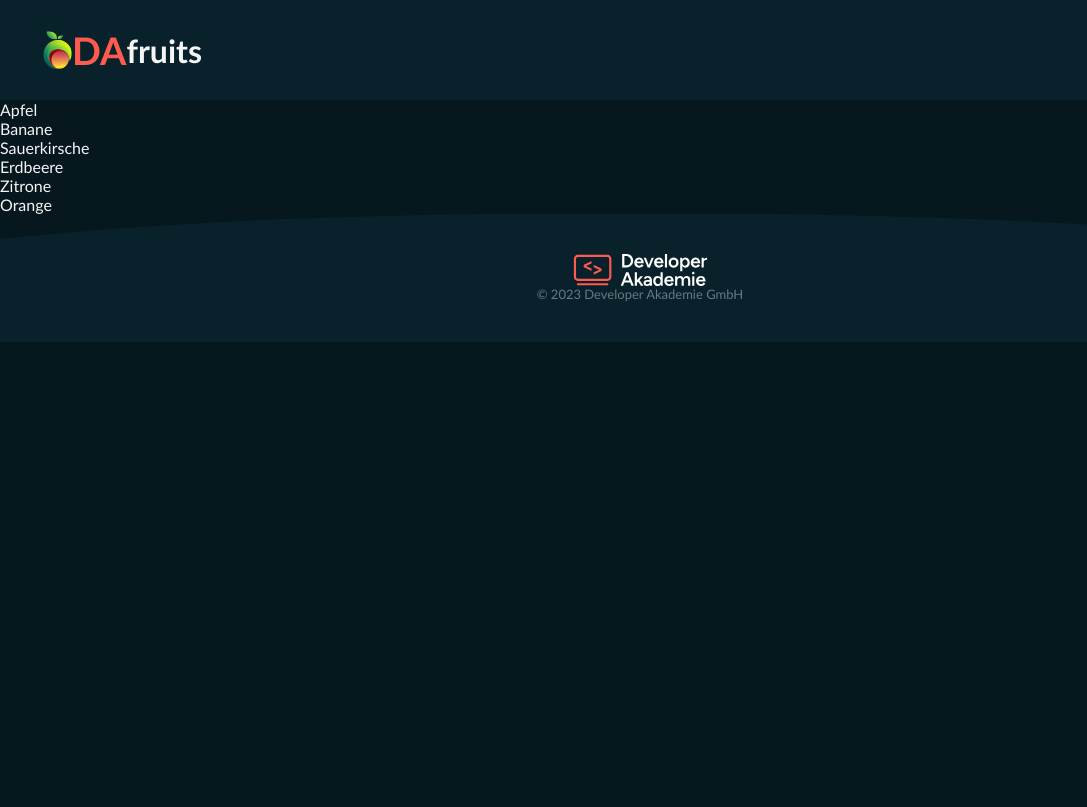
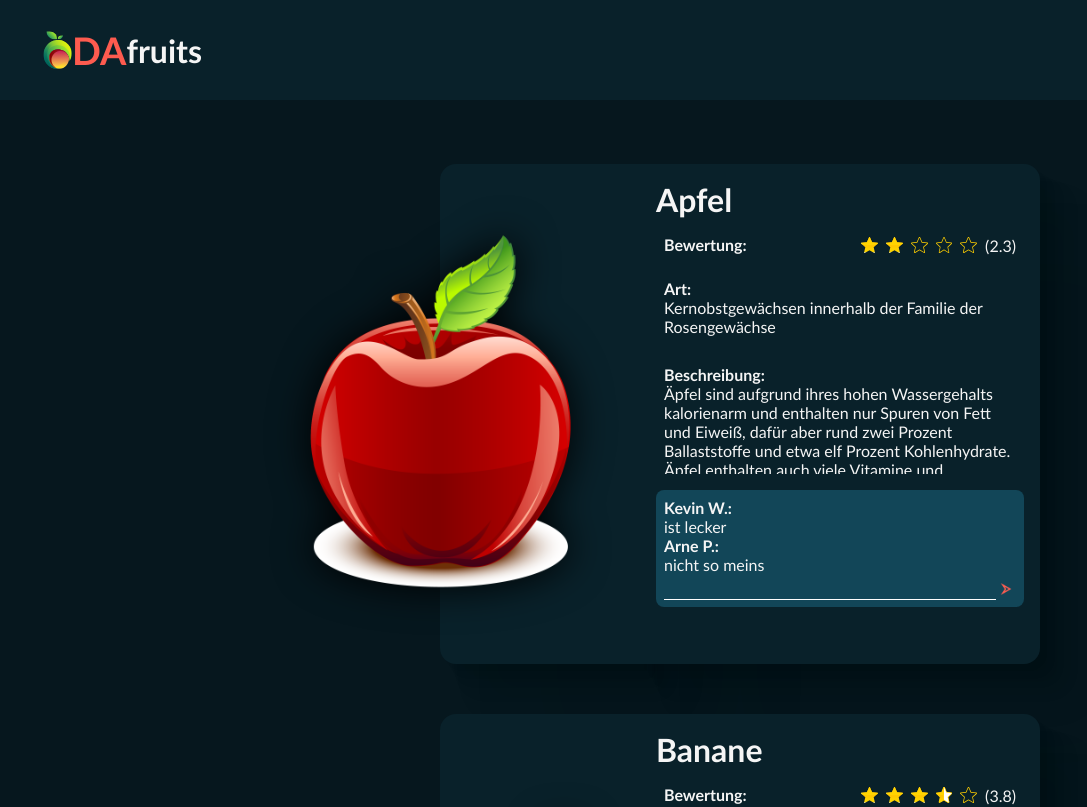
Before and after one commit to DennisJakobi76/TypeScript_Test_DA_Fruits, an Angular app: page / in a window 1280 px wide. Shown: the top 807 px of the page, without its empty margins (0-1087 px from the left). Built offline with nearby package versions, Linux system fonts and the light colour scheme.

Commit message:
changed if else to switch for training purposes

```diff
--- a/src/app/fruitlist/fruitlist.component.html
+++ b/src/app/fruitlist/fruitlist.component.html
@@ -1,4 +1,62 @@
 <!DOCTYPE html>
-@for(item of fruitlist; track item.name) {
-<p>{{item.name}}</p>
-}
+<div class="fruitlist_content">
+	@for(item of fruitlist; track item.name){
+	<section class="singleFruitBox">
+		<div>
+			<img src="./img/fruits/{{item.img}}" alt="" srcset="">
+		</div>
+		<div>
+			<h2> {{item.name}}</h2>
+			<div>
+				<p><b>Bewertung:</b></p>
+				<div>
+					@for(count of [1,2,3,4,5]; track fruitlist){
+
+					@let starType = item.stars >= count ? "fullStar" : item.stars >= count - 0.5 ? "halfStar" :
+					"emptyStar";
+
+					@switch (starType) {
+					@case ("fullStar"){
+					<img src="./img/stars/star.svg" alt="" srcset="">
+					}
+					@case ("halfStar"){
+					<img src="./img/stars/star-half.svg" alt="" srcset="">
+					}
+					@default {
+					<img src="./img/stars/star-empty.svg" alt="" srcset="">
+					}
+
+					}
+					<!-- @if(item.stars >= count) {
+					<img src="./img/stars/star.svg" alt="" srcset="">
+					}@else if (item.stars >= count - 0.5) {
+					<img src="./img/stars/star-half.svg" alt="" srcset="">
+					}@else {
+					<img src="./img/stars/star-empty.svg" alt="" srcset="">
+					} -->
+					}
+
+
+
+
+					<p>({{item.stars}})</p>
+				</div>
+			</div>
+			<div><b>Art:</b><br>{{item.genus}}</div>
+			<div><b>Beschreibung:</b><br>{{item.description}}</div>
+			<div>
+				<div>
+					@for(review of item.reviews; track review){
+					<div><b>{{review.name}}:</b><br>{{review.text}}</div>
+					} @empty {
+					<div><b>Keine Bewertungen vorhanden</b></div>
+					}
+
+				</div>
+				<div><input type="text"><button><img src="./img/arrow-35-32.png" alt="" srcset=""></button>
+				</div>
+			</div>
+		</div>
+	</section>
+	}
+</div>
--- a/src/app/fruitlist/fruitlist.component.scss
+++ b/src/app/fruitlist/fruitlist.component.scss
@@ -0,0 +1,165 @@
+.fruitlist_content {
+  width: 100%;
+  display: flex;
+  justify-content: center;
+  align-items: center;
+  gap: 50px;
+  flex-direction: column;
+  padding: 64px 0;
+}
+
+.singleFruitBox {
+  padding-left: 200px;
+  display: flex;
+  flex-direction: row;
+
+  > div:nth-child(1) {
+    border-bottom-left-radius: 16px;
+    border-top-left-radius: 16px;
+    width: 200px;
+    height: 500px;
+    background-color: #09212a;
+
+    > img {
+      transform: translate(-200px, 50px);
+      width: 400px;
+      filter: drop-shadow(0 0 20px rgb(0, 0, 0));
+    }
+
+    box-shadow: 5.7px 5.7px 2.2px rgba(0, 0, 0, 0.032),
+      11.5px 11.5px 5.3px rgba(0, 0, 0, 0.04),
+      17.9px 17.9px 10px rgba(0, 0, 0, 0.044),
+      26.2px 26.2px 17.9px rgba(0, 0, 0, 0.048),
+      40.2px 40.2px 33.4px rgba(0, 0, 0, 0.054),
+      100px 100px 80px rgba(0, 0, 0, 0.07);
+  }
+
+  > div:nth-child(2) {
+    padding: 16px;
+    border-bottom-right-radius: 16px;
+    border-top-right-radius: 16px;
+    width: 400px;
+    height: 500px;
+    background-color: #09212a;
+
+    display: flex;
+    flex-direction: column;
+    gap: 16px;
+
+    box-shadow: 5.7px 5.7px 2.2px rgba(0, 0, 0, 0.032),
+      11.5px 11.5px 5.3px rgba(0, 0, 0, 0.04),
+      17.9px 17.9px 10px rgba(0, 0, 0, 0.044),
+      26.2px 26.2px 17.9px rgba(0, 0, 0, 0.048),
+      40.2px 40.2px 33.4px rgba(0, 0, 0, 0.054),
+      100px 100px 80px rgba(0, 0, 0, 0.07);
+
+    > h2 {
+      font-size: 32px;
+    }
+
+    > div:nth-child(2) {
+      padding: 0 8px;
+      height: 20px;
+      width: 100%;
+      display: flex;
+      flex-direction: row;
+      justify-content: space-between;
+      > div {
+        display: flex;
+        flex-direction: row;
+        align-items: center;
+        gap: 8px;
+      }
+      > div > img {
+        height: 16px;
+      }
+    }
+
+    > div:nth-child(3) {
+      padding: 8px;
+      height: 15%;
+      width: 100%;
+    }
+
+    > div:nth-child(4) {
+      overflow-y: auto;
+      padding: 8px;
+      height: 25%;
+      width: 100%;
+    }
+
+    > div:nth-child(5) {
+      border-radius: 8px;
+      padding: 8px;
+      height: 25%;
+      width: 100%;
+      background-color: #124658;
+
+      > div:nth-child(1) {
+        overflow-y: auto;
+        height: calc(100% - 20px);
+      }
+
+      > div:nth-child(2) {
+        > input {
+          height: 20px;
+          width: calc(100% - 20px);
+          background-color: #124658;
+          border: 0;
+          padding: 1px 8px 0px 8px;
+          border-bottom: 1px solid white;
+
+          &:focus {
+            outline: none;
+          }
+        }
+
+        > button {
+          cursor: pointer;
+          background-color: #124658;
+          width: 20px;
+          height: 20px;
+          border: 0;
+          padding: 0;
+
+          > img {
+            height: 12px;
+            filter: invert(63%) sepia(50%) saturate(6850%) hue-rotate(331deg)
+              brightness(105%) contrast(98%);
+          }
+        }
+      }
+    }
+  }
+}
+
+@media screen and (max-width: 850px) {
+  .singleFruitBox {
+    padding-left: 0px;
+    padding-top: 200px;
+    flex-direction: column;
+
+    > div:nth-child(1) {
+      border-bottom-left-radius: 0;
+      border-top-left-radius: 16px;
+      border-top-right-radius: 16px;
+      width: 400px;
+      height: 150px;
+
+      > img {
+        transform: translate(0px, -150px);
+        width: 300px;
+      }
+    }
+
+    > div:nth-child(2) {
+      padding: 16px;
+      border-bottom-right-radius: 16px;
+      border-top-right-radius: 0px;
+      border-bottom-left-radius: 16px;
+      width: 400px;
+      height: 500px;
+      flex-direction: column;
+    }
+  }
+}
--- a/src/app/shared/components/footer/footer.component.ts
+++ b/src/app/shared/components/footer/footer.component.ts
@@ -121,9 +121,7 @@
   styles: [
     `
       footer {
-        //TODO - remove bottom and set position relative
-        bottom: 0;
-        position: absolute;
+        position: relative;
         height: 128px;
         width: 100%;
         background-color: #06171e;
```
